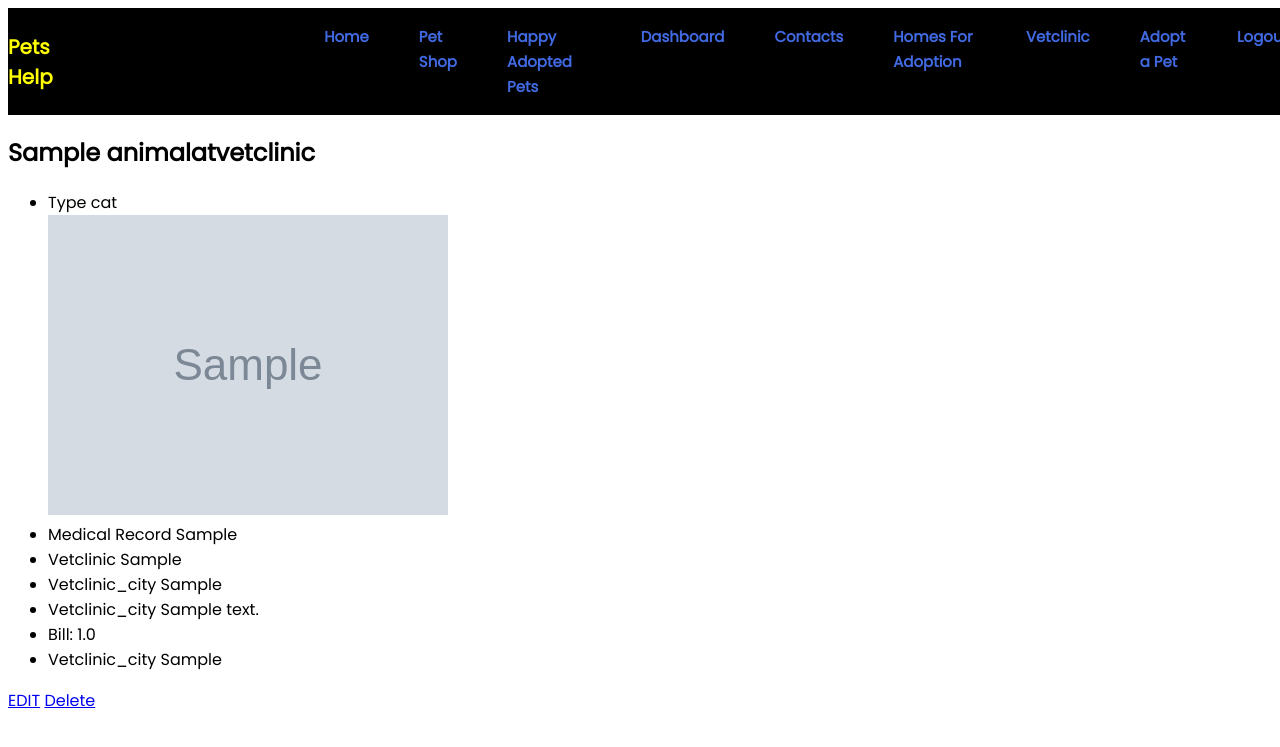
After one commit to D-Lesev/PetsHelp, a Django app: page /animals/vetclinic/1/ in a window 1280 px wide. The commit adds this page. Shown: the top 747 px of the page. Run offline with Django 4.2, Linux system fonts and the light colour scheme; a user stored in the database is signed in; tables that the repository leaves empty hold one stand-in row (values such as "Sample post"); grey boxes marked "Sample" are stand-in pictures; some libraries are stand-ins or nearby versions.

Commit message:
more updates

```diff
--- a/animals/models.py
+++ b/animals/models.py
@@ -22,3 +22,22 @@ class AnimalAdoptReadyCreate(models.Model):
 
     def __str__(self):
         return self.animal_name
+
+
+class AnimalAtVetClinic(models.Model):
+
+    animal_type = {
+        ('dog', "Dog"),
+        ('cat', 'Cat'),
+        ('other', 'Other')
+    }
+
+    type_animal = models.CharField(max_length=20, choices=animal_type)
+    name_animal = models.CharField(max_length=30)
+    medical_record = models.TextField()
+    vetclinic = models.CharField(max_length=50)
+    vetclinic_city = models.CharField(max_length=40)
+    details_pet = models.TextField(blank=True, null=True)
+    current_bill = models.FloatField()
+    pictures = models.ImageField(upload_to='vetclinic/%Y/%m/%d/')
+    user = models.ForeignKey(CustomUser, on_delete=models.CASCADE)
--- a/animals/urls.py
+++ b/animals/urls.py
@@ -1,14 +1,6 @@
-from django.urls import path
-from .views import AnimalAdoptCreateView, AnimalAdoptListView, AnimalAdoptFormSendView, AnimalAdoptSuccess
-
-"""
-10. http://127.0.0.1:8000/animals/share/ - share help for animal
-    11. http://127.0.0.1:8000/animals/vetclinic/ - all animals in vet clinic
-        http://127.0.0.1:8000/animals/vetclinic/create
-    12. http://127.0.0.1:8000/animals/vetclinic/<str:slug>/ - details for animal in vet clinic | maybe <int:pk>/
-    13. http://127.0.0.1:8000/animals/vetclinic/<str:slug>/edit/ - all animals in vet clinic | maybe <int:pk>/
-    14. http://127.0.0.1:8000/animals/vetclinic/<str:slug>/delete/ - all animals in vet clinic | maybe <int:pk>/
-"""
+from django.urls import path, include
+from .views import (AnimalAdoptCreateView, AnimalAdoptListView, AnimalAdoptFormSendView, AnimalAdoptSuccess,
+                    VetClinicView, VetClinicCreate, VetClinicDetails, VetClinicEdit, VetClinicDelete)
 
 
 urlpatterns = [
@@ -16,4 +8,9 @@ urlpatterns = [
     path('adoption/', AnimalAdoptListView.as_view(), name='adoption_animals'),
     path('adoption/<int:pk>', AnimalAdoptFormSendView.as_view(), name='adopt_form'),
     path('adoption/success/', AnimalAdoptSuccess.as_view(), name='animal_success'),
+    path('vetclinic/', include([path('', VetClinicView.as_view(), name='vetclinic_view'),
+                                path('create/', VetClinicCreate.as_view(), name='vetclinic_create'),
+                                path('<int:pk>/', VetClinicDetails.as_view(), name='vetclinic_details'),
+                                path('<int:pk>/edit/', VetClinicEdit.as_view(), name='vetclinic_edit'),
+                                path('<int:pk>/delete/', VetClinicDelete.as_view(), name='vetclinic_delete')]))
 ]
--- a/animals/views.py
+++ b/animals/views.py
@@ -1,9 +1,10 @@
 from django.shortcuts import get_object_or_404
-from django.urls import reverse_lazy
-from django.views.generic import CreateView, ListView, UpdateView, TemplateView
+from django.urls import reverse_lazy, reverse
+from django.views.generic import CreateView, ListView, UpdateView, TemplateView, DeleteView, DetailView
 from django.contrib.auth.mixins import LoginRequiredMixin, UserPassesTestMixin
-from .models import AnimalAdoptReadyCreate
-from .forms import AnimalAdoptReadyForm, AnimalAdoptForm
+from .models import AnimalAdoptReadyCreate, AnimalAtVetClinic
+from .forms import AnimalAdoptReadyForm, AnimalAdoptForm, AnimalVetClinicCreateForm
+
 
 # Create your views here.
 
@@ -53,3 +54,50 @@ class AnimalAdoptFormSendView(LoginRequiredMixin, UpdateView):
 
 class AnimalAdoptSuccess(LoginRequiredMixin, TemplateView):
     template_name = "adopt_animal_success.html"
+
+
+class VetClinicView(LoginRequiredMixin, ListView):
+    model = AnimalAtVetClinic
+    template_name = 'vetclinic.html'
+
+
+class VetClinicCreate(LoginRequiredMixin, CreateView):
+    model = AnimalAtVetClinic
+    form_class = AnimalVetClinicCreateForm
+    template_name = 'vetclinic_create.html'
+    success_url = reverse_lazy('vetclinic_view')
+
+    def form_valid(self, form):
+        form.instance.user = self.request.user
+        return super().form_valid(form)
+
+
+class VetClinicDetails(LoginRequiredMixin, DetailView):
+    model = AnimalAtVetClinic
+    template_name = 'vetclinic_details.html'
+
+
+class VetClinicEdit(LoginRequiredMixin, UserPassesTestMixin, UpdateView):
+    model = AnimalAtVetClinic
+    form_class = AnimalVetClinicCreateForm
+    template_name = 'vetclinic_edit.html'
+
+    def get_success_url(self):
+        pk = self.kwargs['pk']
+        return reverse('vetclinic_details', kwargs={'pk': pk})
+
+    def test_func(self):
+        vetclinic_animal = self.get_object()
+
+        return vetclinic_animal.user == self.request.user
+
+
+class VetClinicDelete(LoginRequiredMixin, UserPassesTestMixin, DeleteView):
+    model = AnimalAtVetClinic
+    template_name = 'vetclinic_delete.html'
+    success_url = reverse_lazy('vetclinic_view')
+
+    def test_func(self):
+        vet_object = self.get_object()
+
+        return self.request.user == vet_object.user
--- a/common/urls.py
+++ b/common/urls.py
@@ -1,11 +1,12 @@
 from django.urls import path, include
-from .views import (HomePageView, DashListView, HappyAdoptedPetsView, HappyAdoptedPetsCreate,
-                    AdoptionHomeCreate, AdoptionHomeView)
+from .views import (HomePageView, HelpAnimalsListView, HappyAdoptedPetsView, HappyAdoptedPetsCreate,
+                    AdoptionHomeCreate, AdoptionHomeView, HelpAnimalsCreateView)
 
 
 urlpatterns = [
     path('', HomePageView.as_view(), name='home'),
-    path('dashboard/', DashListView.as_view(), name='dashboard'),
+    path('help-animals/', HelpAnimalsListView.as_view(), name='help_animals'),
+    path('help-animals/create/', HelpAnimalsCreateView.as_view(), name='help_animals_create'),
     path('adopted-pets/', HappyAdoptedPetsView.as_view(), name='happy_adopted'),
     path('adopted-pets/create/', HappyAdoptedPetsCreate.as_view(), name='happy_adopted_create'),
     path('adopthomes/create/', AdoptionHomeCreate.as_view(), name='adoption_homes_create'),
--- a/templates/base.html
+++ b/templates/base.html
@@ -27,6 +27,7 @@
                         <li><a href="{% url 'signup' %}">Sign Up</a></li>
                         {% else %}
                         <li><a href="{% url 'adoption_homes' %}">Homes For Adoption</a></li>
+                        <li><a href="{% url 'vetclinic_view' %}">Vetclinic</a></li>
                         <li><a href="{% url 'adoption_animals' %}">Adopt a Pet</a></li>
                         <li><a href="{% url 'logout' %}">Logout</a></li>
                         {% endif %}
--- /dev/null
+++ b/templates/vetclinic_details.html
@@ -0,0 +1,26 @@
+{% extends 'base.html' %}
+{% load static %}
+
+{% block content %}
+    <main>
+        {% if request.user.is_authenticated %}
+            <h2>{{ object.name_animal }}</h2>
+            <ul>
+                <li>Type {{ object.type_animal }}</li>
+                <img src="{{ object.pictures.url }}" alt="None">
+                <li>Medical Record {{ object.medical_record }}</li>
+                <li>Vetclinic {{ object.vetclinic }}</li>
+                <li>Vetclinic_city {{ object.vetclinic_city }}</li>
+                {% if object.details_pet %}
+                <li>Vetclinic_city {{ object.details_pet }}</li>
+                {% endif %}
+                <li>Bill: {{ object.current_bill }}</li>
+                <li>Vetclinic_city {{ object.vetclinic_city }}</li>
+            </ul>
+            {% if request.user == object.user %}
+                <a href="{% url 'vetclinic_edit' object.pk %}">EDIT</a>
+                <a href="{% url 'vetclinic_delete' object.pk %}">Delete</a>
+            {% endif %}
+        {% endif %}
+    </main>
+{% endblock %}
```
Also changed, not shown: animals/forms.py (+8 -1 lines), common/models.py (+8 -0 lines), common/views.py (+15 -3 lines), templates/help-animals-create.html (added, +12 -0 lines), templates/vetclinic.html (added, +23 -0 lines), templates/vetclinic_create.html (added, +12 -0 lines), templates/vetclinic_delete.html (added, +12 -0 lines), templates/vetclinic_edit.html (added, +12 -0 lines), animals/migrations/0007_alter_animaladoptreadycreate_animal_type_and_more.py (added), common/migrations/0011_alter_adoptionhomemodel_animal_type.py (added), common/migrations/0012_shareanimalmodel.py (added), media/vetclinic/2023/07/06/building-2.jpg (added), templates/help-animals.html (renamed from templates/dashboard.html).
